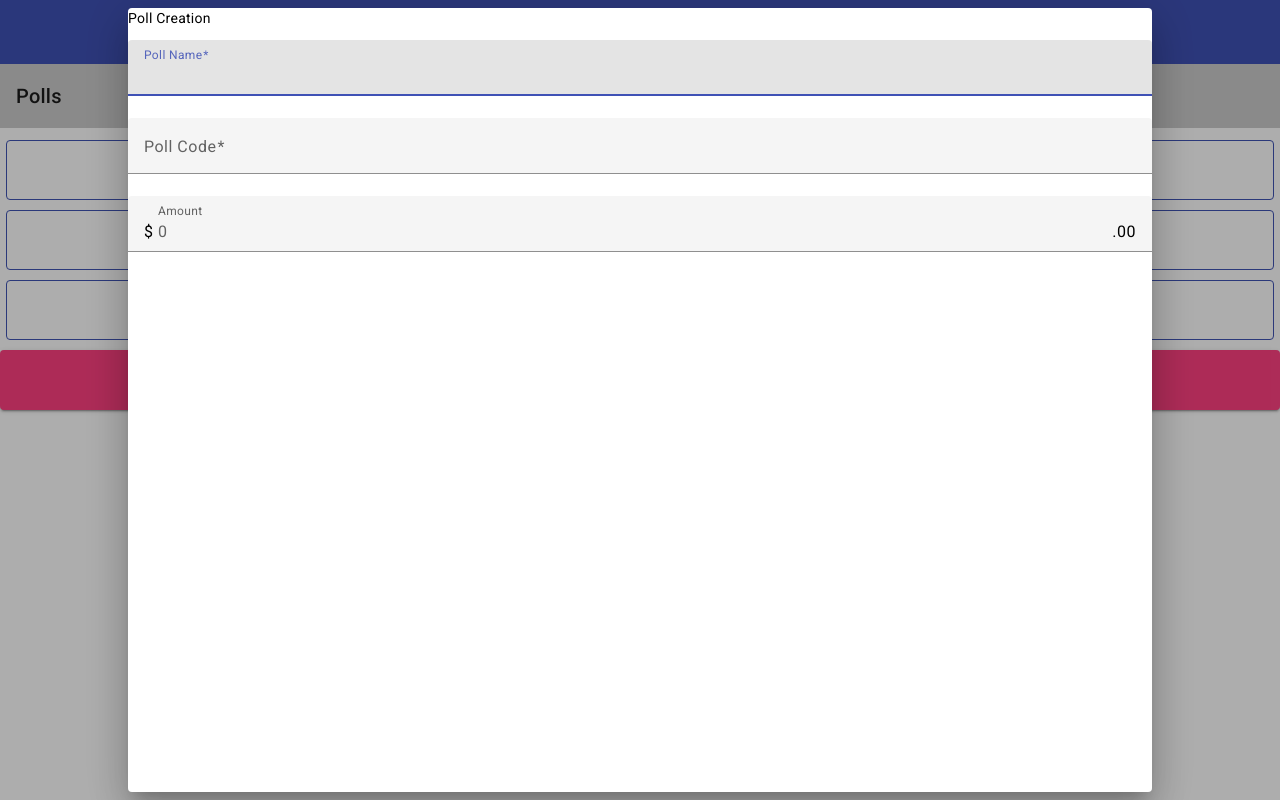
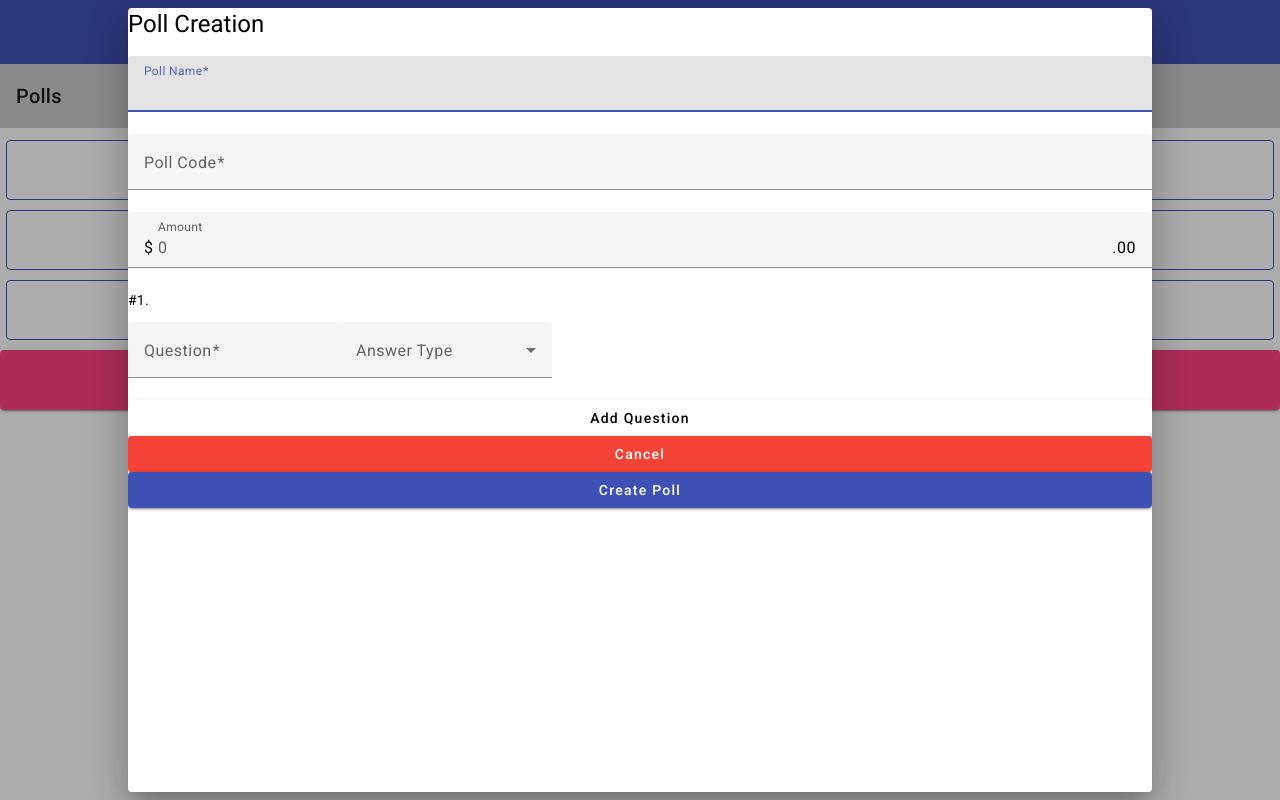
Before and after one commit to gabtrembb/gabtrembb.github.io, an Angular app: page / in a window 1280 px wide. Both pictures are taken after a click on the button "Create New". Built offline with nearby package versions, Linux system fonts and the light colour scheme.

Commit message:
can add questions

```diff
--- a/src/app/home/home.component.ts
+++ b/src/app/home/home.component.ts
@@ -3,7 +3,7 @@ import { PollCreationComponent } from '../poll-creation/poll-creation.component'
 import { MatDialog } from '@angular/material/dialog';
 import { PollService } from '../services/poll.service';
 import { CommonModule } from '@angular/common';
-import {MatToolbarModule} from '@angular/material/toolbar';
+import { MatToolbarModule} from '@angular/material/toolbar';
 import { MatButtonModule } from '@angular/material/button';
 
 @Component({
--- a/src/app/poll-creation/poll-creation.component.html
+++ b/src/app/poll-creation/poll-creation.component.html
@@ -1,4 +1,4 @@
-<p>Poll Creation</p>
+<h1 class="title">Poll Creation</h1>
 <mat-form-field>
     <mat-label>Poll Name</mat-label>
     <input matInput required>
@@ -13,3 +13,22 @@
     <span matTextPrefix>$&nbsp;</span>
     <span matTextSuffix>.00</span>
 </mat-form-field>
+<div *ngFor="let question of this.poll.questions; index as i">
+    <p>#{{i + 1}}.</p>
+    <mat-form-field>
+        <mat-label>Question</mat-label>
+        <input matInput required>
+    </mat-form-field>
+    <mat-form-field>
+        <mat-label>Answer Type</mat-label>
+        <mat-select [(value)]="question.type">
+          <mat-option value="QuestionType.TrueFalse">True/False</mat-option>
+          <mat-option value="QuestionType.Multiple">Multiple Choices</mat-option>
+          <mat-option value="QuestionType.ClosestNumber">Closest Number</mat-option>
+          <mat-option value="QuestionType.Text">Text</mat-option>
+        </mat-select>
+    </mat-form-field>
+</div>
+<button (click)="addQuestion()" mat-raised-button>Add Question</button>
+<button mat-raised-button color="warn">Cancel</button>
+<button mat-raised-button color="primary">Create Poll</button>
--- a/src/app/poll-creation/poll-creation.component.ts
+++ b/src/app/poll-creation/poll-creation.component.ts
@@ -4,14 +4,21 @@ import {MatInputModule} from '@angular/material/input';
 import {MatFormFieldModule} from '@angular/material/form-field';
 import { Poll } from '../structs/poll';
 import {MatButtonModule} from '@angular/material/button';
+import { QuestionType } from '../structs/question';
+import { CommonModule } from '@angular/common';
+import {MatSelectModule} from '@angular/material/select';
 
 @Component({
   selector: 'app-poll-creation',
   standalone: true,
-  imports: [MatFormFieldModule, MatInputModule, FormsModule, ReactiveFormsModule, MatButtonModule],
+  imports: [MatFormFieldModule, MatInputModule, FormsModule, ReactiveFormsModule, MatButtonModule, CommonModule, MatSelectModule],
   templateUrl: './poll-creation.component.html',
   styleUrl: './poll-creation.component.css'
 })
 export class PollCreationComponent {
-  public poll : Poll = {name:"", password:"", money: 0};
+  public poll : Poll = {name:"", password:"", money: 0, questions: [{question: "", type: QuestionType.TrueFalse}]};
+
+  addQuestion() {
+    this.poll.questions.push({question: "", type: QuestionType.TrueFalse});
+  }
 }
--- a/src/app/services/poll.service.ts
+++ b/src/app/services/poll.service.ts
@@ -5,7 +5,7 @@ import { Poll } from '../structs/poll';
   providedIn: 'root'
 })
 export class PollService {
-  public polls : Poll[] = [{name: "Poll test", password: "gab", money: 10.0}, {name: "Another poll", password: "gab", money: 10.0}, {name: "Last poll test", password: "gab", money: 10.0}]
+  public polls : Poll[] = [{name: "Poll test", password: "gab", money: 10.0, questions:[]}, {name: "Another poll", password: "gab", money: 10.0, questions:[]}, {name: "Last poll test", password: "gab", money: 10.0, questions:[]}]
 
   constructor() { }
 }
--- a/src/app/structs/poll.ts
+++ b/src/app/structs/poll.ts
@@ -1,5 +1,8 @@
+import { Question } from "./question";
+
 export interface Poll {
     name: string;
     password: string;
     money: number;
+    questions: Question[];
 }
--- /dev/null
+++ b/src/app/structs/question.ts
@@ -0,0 +1,12 @@
+export interface Question {
+    question: string;
+    type: QuestionType;
+}
+
+export enum QuestionType
+{
+    TrueFalse,
+    Multiple,
+    ClosestNumber,
+    Text
+}
```
Also changed, not shown: 18 other files (tests, documents, lock files or other folders).
